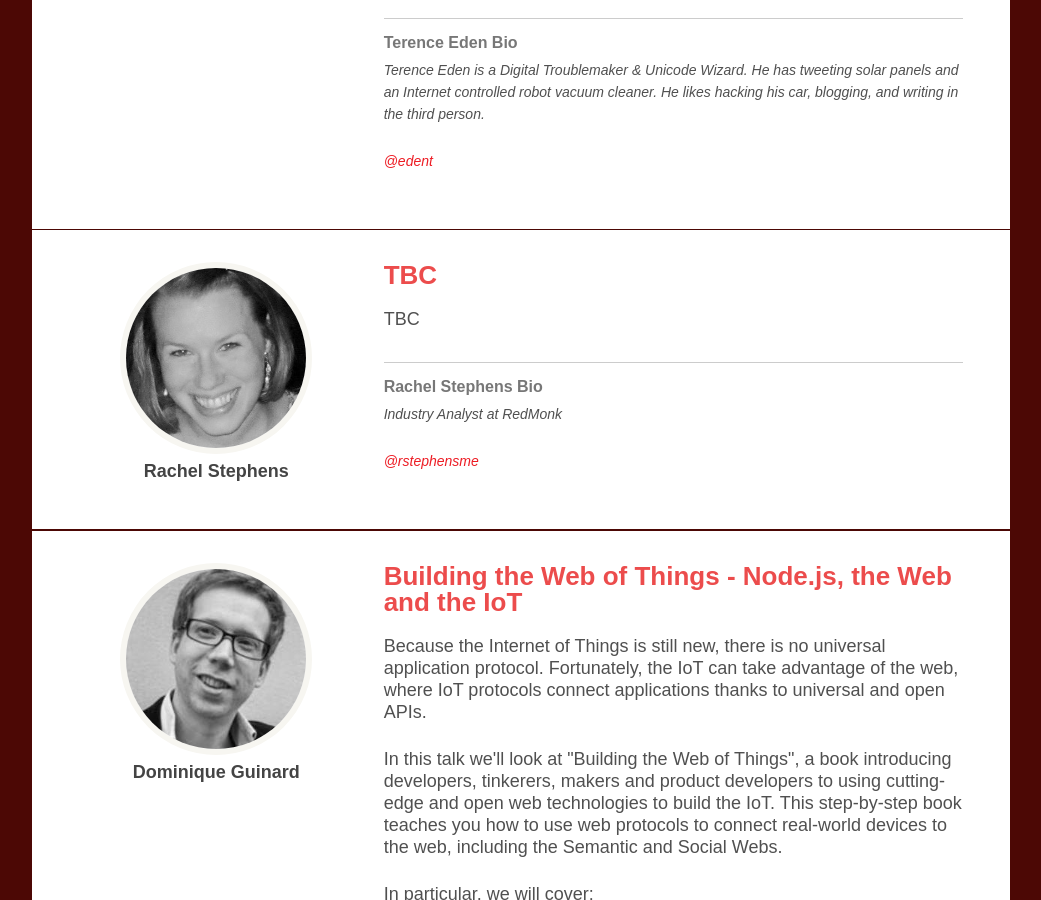
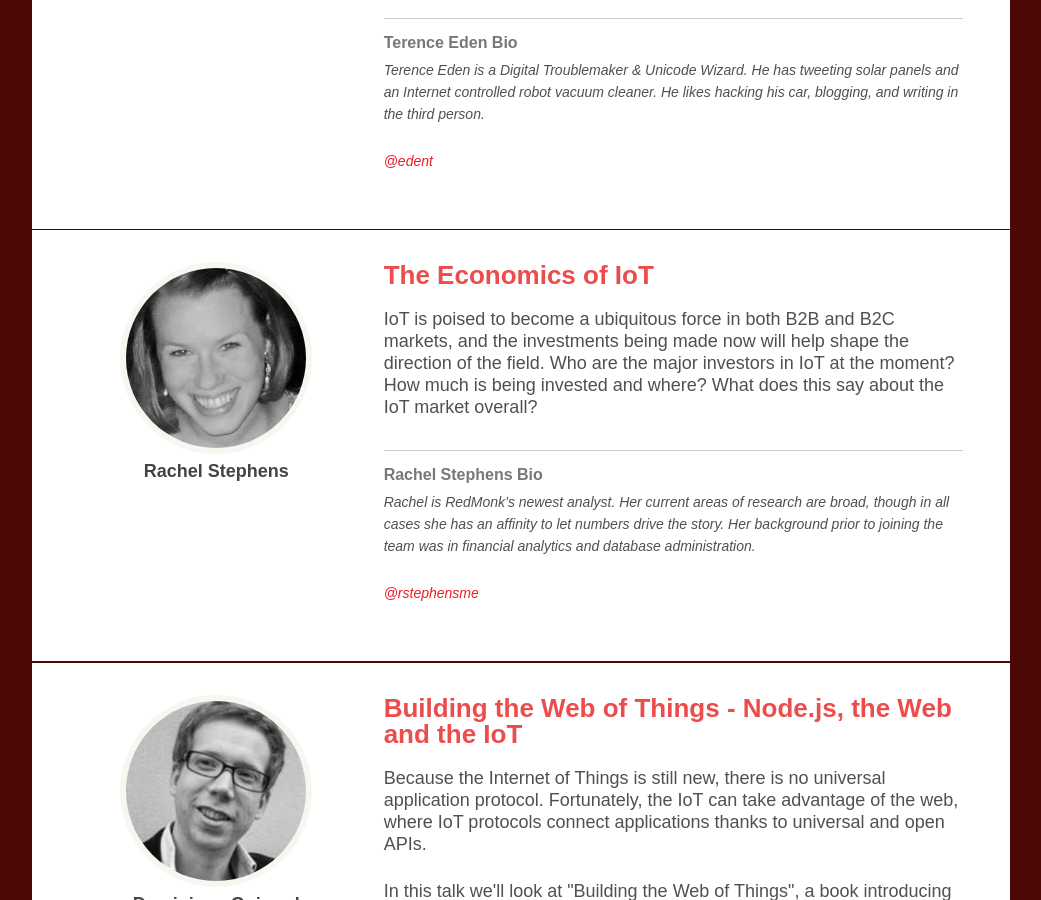
Before and after one commit to thingmonk/thingmonk.github.io, a Jekyll site: the page built from thingmonk-talks.html, in a window 1280 px wide and 900 px high, scrolled down 4850 px. Shown: the whole window, without its empty margins (119-1160 px from the left). Built offline with Jekyll 4.4.1, drawn with Linux system fonts in a browser that asks for light colours.

Commit message:
Rachel talk title, abstract, bio

```diff
--- a/_data/speakers.yml
+++ b/_data/speakers.yml
@@ -56,9 +56,9 @@
 
 - name: Rachel Stephens
   photo: rachel.jpg
-  bio: Industry Analyst at RedMonk
-  talktitle: TBC
-  talkabstract: TBC
+  bio: Rachel is RedMonk’s newest analyst. Her current areas of research are broad, though in all cases she has an affinity to let numbers drive the story. Her background prior to joining the team was in financial analytics and database administration.
+  talktitle: The Economics of IoT
+  talkabstract: IoT is poised to become a ubiquitous force in both B2B and B2C markets, and the investments being made now will help shape the direction of the field. Who are the major investors in IoT at the moment? How much is being invested and where? What does this say about the IoT market overall?
   twitter: rstephensme
 
 - name: Dominique Guinard
```
